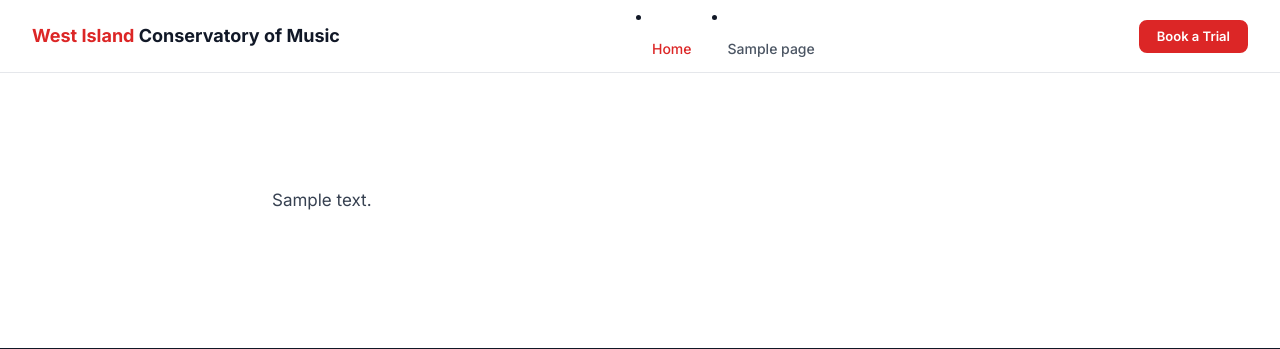
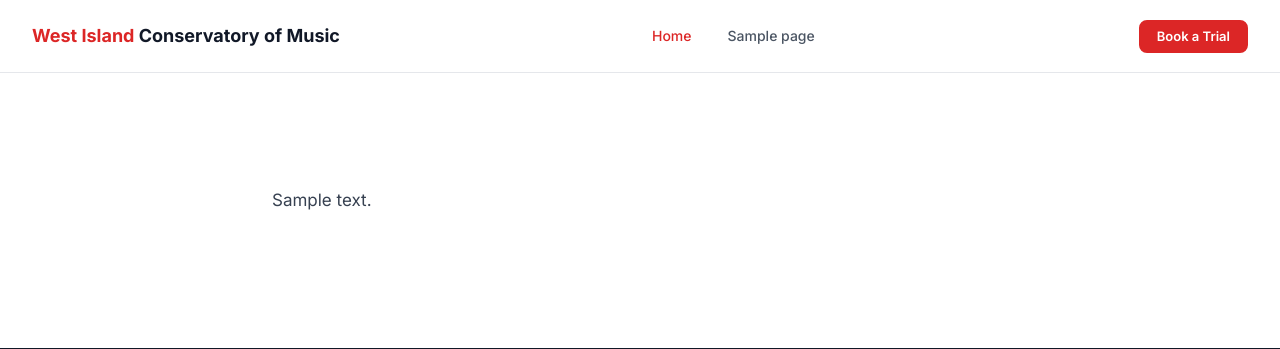
Before and after one commit to demessmaker/Hello-world, a WordPress theme: template wordpress-site-v2/theme/wicm-developer/page.php in a window 1280 px wide. Shown: the top 349 px of the page. Run offline with PHP 8.4 and a stand-in for WordPress, Linux system fonts and the light colour scheme; the site name, menu and one post (Sample post) are stand-ins, and other content is empty; some libraries are stand-ins or nearby versions.

Commit message:
Fix bullet points appearing on nav menu items
The menu uses items_wrap=%3$s which outputs <li> without a <ul> parent,
so the global ul { list-style: none } reset didn't apply. Added explicit
list-style: none for .primary-nav li and .mobile-menu li.

https://claude.ai/code/session_01Pxc7CARu2yAEVUsT42B4i8

```diff
--- a/wordpress-site-v2/theme/wicm-developer/style.css
+++ b/wordpress-site-v2/theme/wicm-developer/style.css
@@ -245,6 +245,11 @@ p { margin-bottom: 1rem; }
     }
 }
 
+.primary-nav li,
+.mobile-menu li {
+    list-style: none;
+}
+
 .primary-nav a {
     display: block;
     padding: 0.5rem 1rem;
```
Also changed, not shown: 2 other files.
